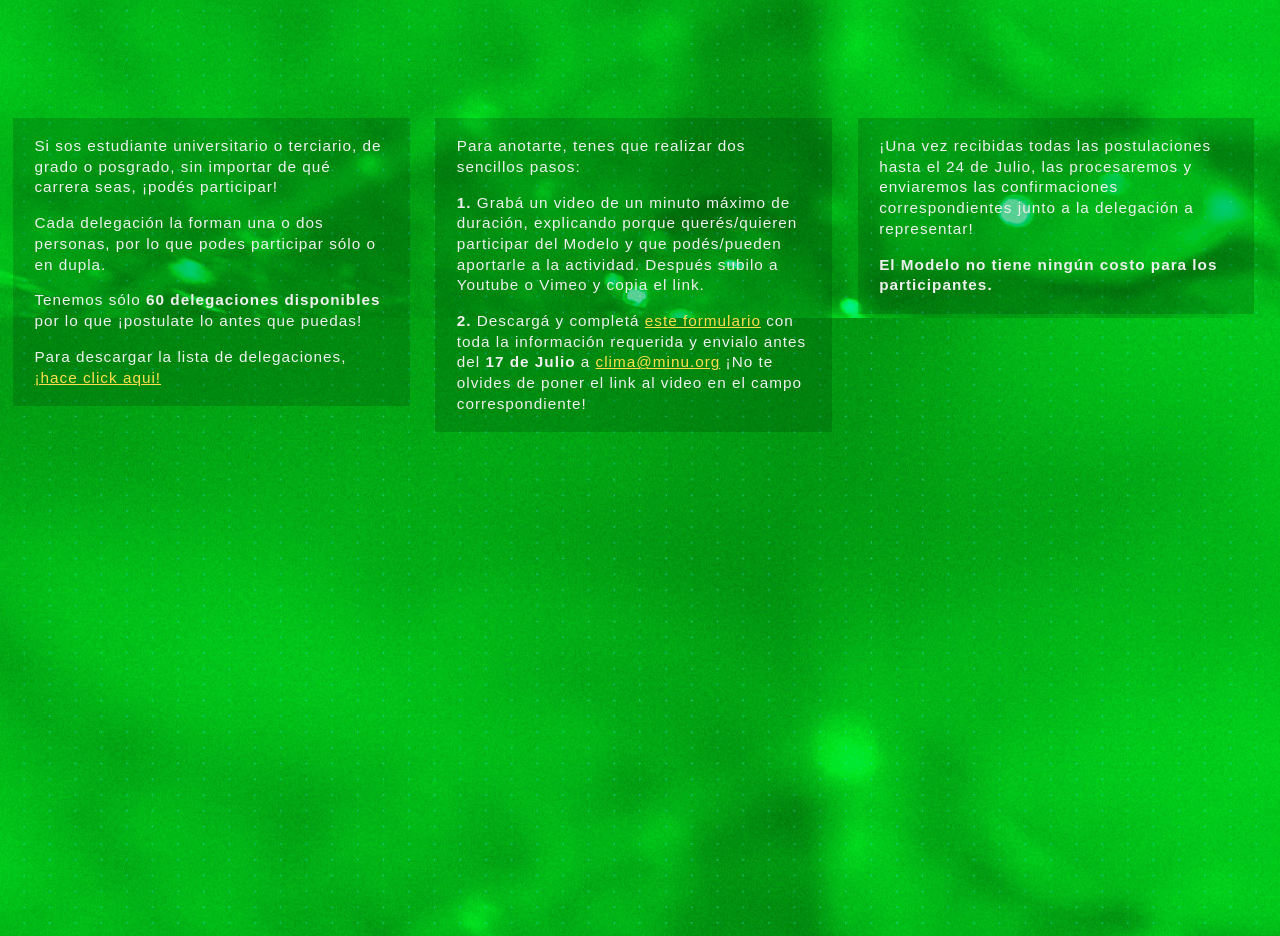
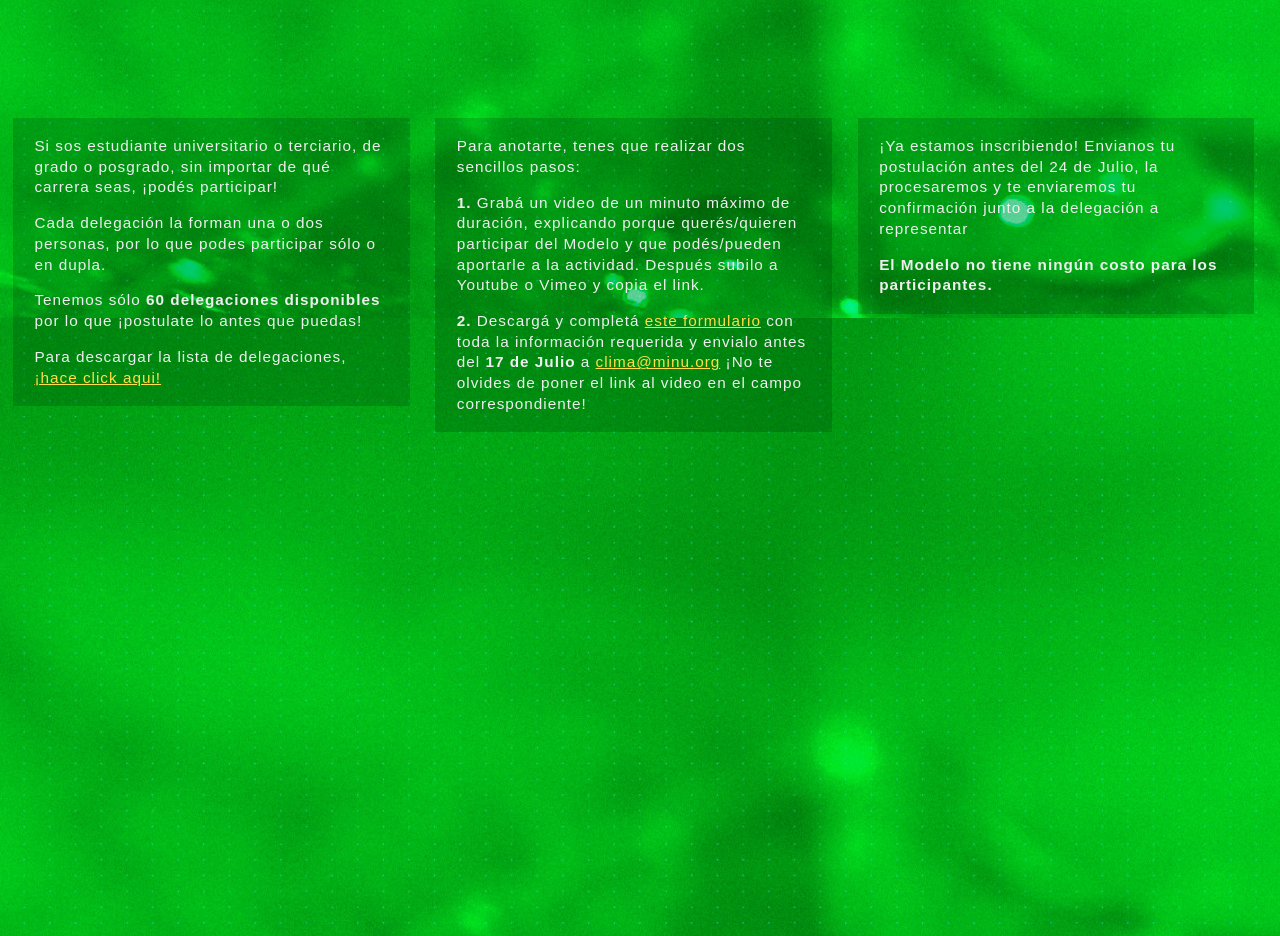
Before and after one commit to mjlescano/ccj, a website: page app/index.html in a window 1280 px wide. Shown: the part 2832-3768 px from the top of the page. Drawn offline with Linux system fonts and the light colour scheme.

Commit message:
cambio fecha inscripcion

```diff
--- a/app/index.html
+++ b/app/index.html
@@ -153,7 +153,7 @@
       <p><strong>2.</strong> Descargá y completá <a href="Ficha_Inscripcion_CCJ.docx">este formulario</a> con toda la información requerida y envialo antes del <strong>17 de Julio</strong> a <a href="mailto:clima@minu.org">clima@minu.org</a> ¡No te  olvides de poner el link al video en el campo correspondiente!</p>
     </div>
     <div class="text-block">
-      <p>¡Una vez recibidas todas las postulaciones hasta el 24 de Julio, las procesaremos y enviaremos las confirmaciones correspondientes junto a la delegación a representar!</p>
+      <p>¡Ya estamos inscribiendo! Envianos tu postulación antes del 24 de Julio, la procesaremos y te enviaremos tu confirmación junto a la delegación a representar</p>
       <p><strong>El Modelo no tiene ningún costo para los participantes.</strong></p>
     </div>
 
```
